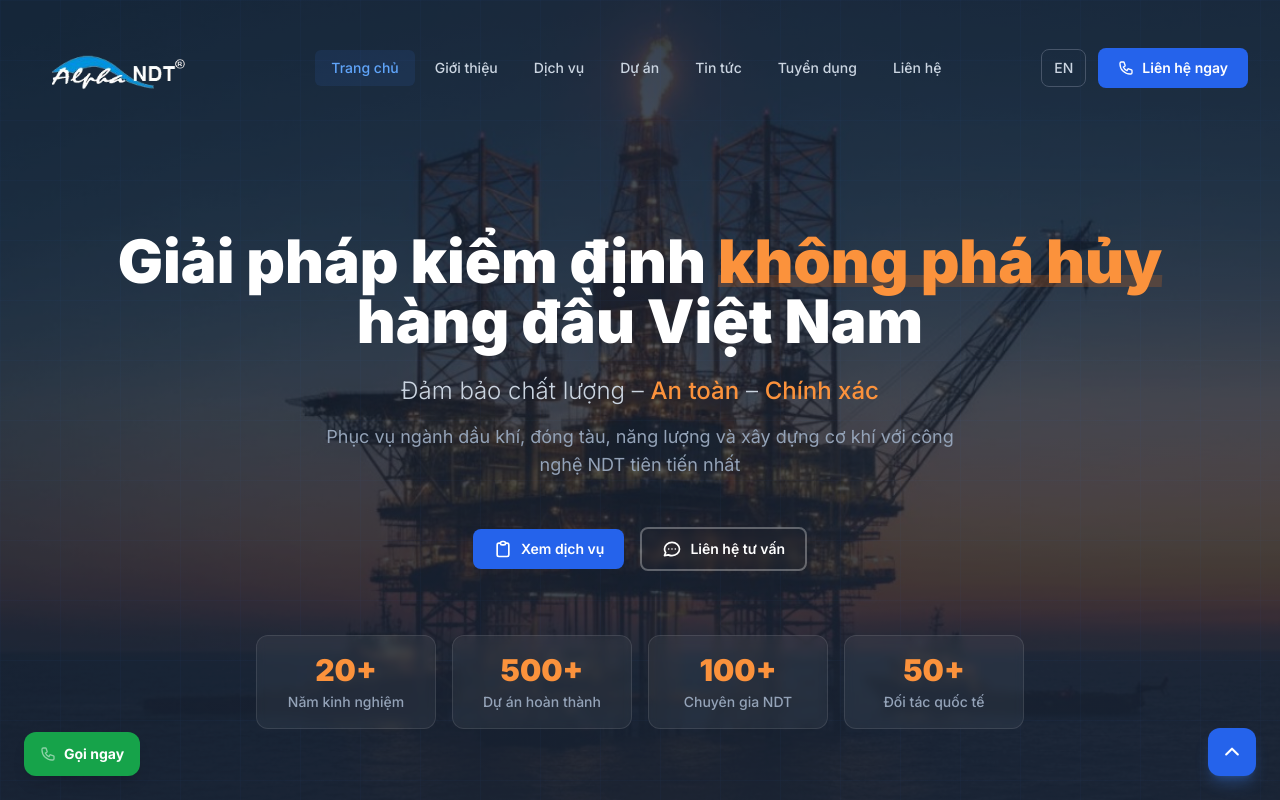
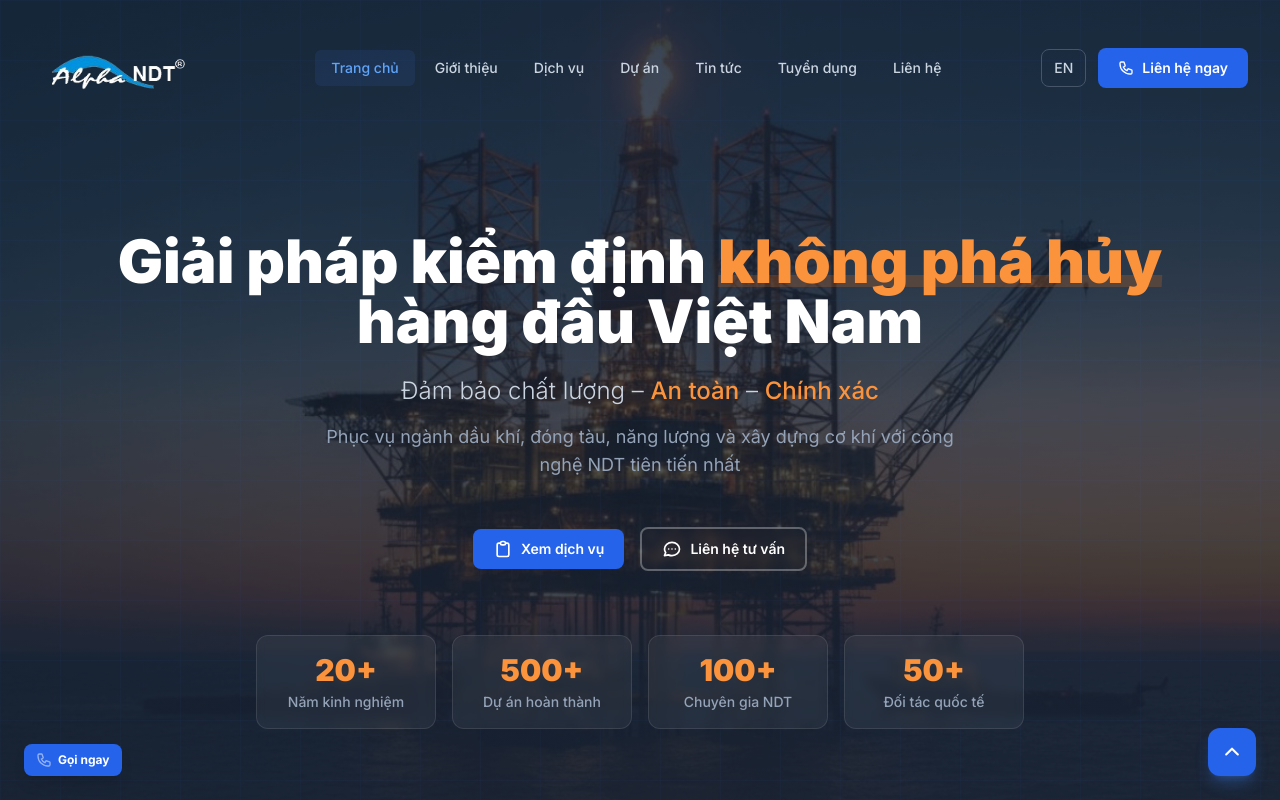
Before and after one commit to Nhut-dz/alpha-ndt, a React (Vite) app: page / in a window 1280 px wide. Shown: the top 800 px of the page. Built offline with nearby package versions, Linux system fonts and the light colour scheme.

Commit message:
Nút Gọi ngay: thu nhỏ và đổi sang màu xanh biển

```diff
--- a/src/App.jsx
+++ b/src/App.jsx
@@ -50,7 +50,7 @@ function FloatingCTA() {
   return (
     <a
       href="tel:+842838156789"
-      className="fixed bottom-6 left-6 z-40 flex items-center gap-2 bg-green-600 hover:bg-green-500 text-white text-sm font-bold px-4 py-3 rounded-xl shadow-lg hover:shadow-xl transition-all duration-200 hover:-translate-y-1"
+      className="fixed bottom-6 left-6 z-40 flex items-center gap-1.5 bg-blue-600 hover:bg-blue-500 text-white text-xs font-bold px-3 py-2 rounded-lg shadow-lg hover:shadow-xl transition-all duration-200 hover:-translate-y-1"
       aria-label="Gọi ngay"
     >
       <svg className="w-4 h-4 animate-pulse" fill="none" stroke="currentColor" viewBox="0 0 24 24">
```
